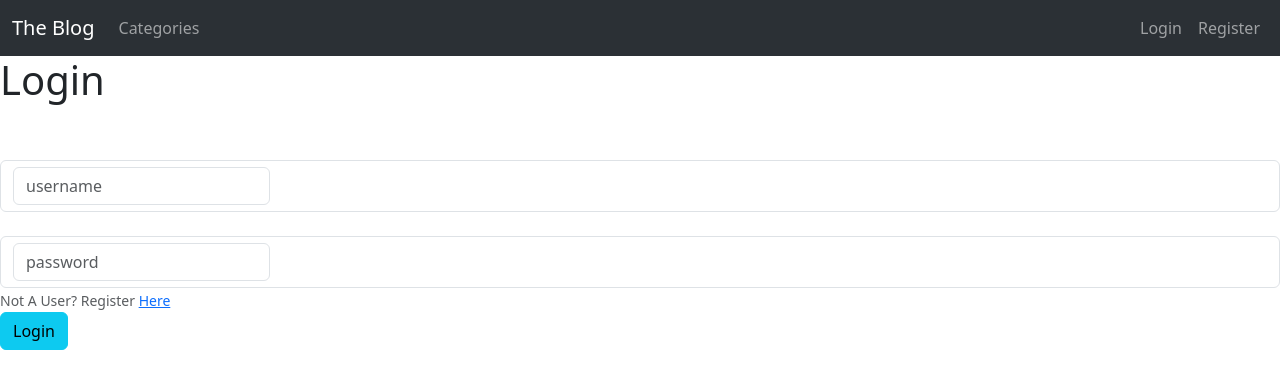
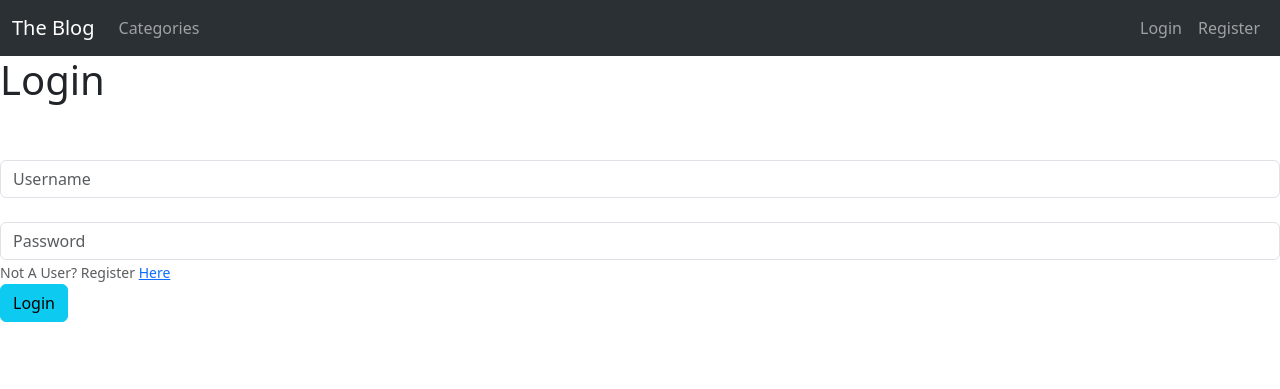
Before and after one commit to NoirEgoiste/TheBlog, a Django app: page /members/login/ in a window 1280 px wide. Shown: the top 389 px of the page. Run offline with Django 4.2, Linux system fonts and the light colour scheme.

Commit message:
Bug Fixing: Login on Page, Like, DisLike, user profile.

```diff
--- a/Blog/settings.py
+++ b/Blog/settings.py
@@ -150,4 +150,4 @@ MEDIA_ROOT = os.path.join(BASE_DIR, 'media')
 DEFAULT_AUTO_FIELD = 'django.db.models.BigAutoField'
 
 LOGIN_REDIRECT_URL = 'home'
-LOGOUT_REDIRECT_URL = 'home'
+LOGOUT_REDIRECT_URL = 'login'
--- a/members/forms.py
+++ b/members/forms.py
@@ -13,7 +13,7 @@ class ProfilePageForm(forms.ModelForm):
         widgets = {
             'bio': forms.Textarea(attrs={'class': 'form-control'}),
             'profile_pic': forms.FileInput(attrs={'class': 'form-control'}),
-            'website_url': forms.TextInput(attrs={'class': 'form-control'}),
+            'website_url': forms.URLInput(attrs={'class': 'form-control'}),
             'telegram': forms.TextInput(attrs={'class': 'form-control'}),
             'facebook_url': forms.TextInput(attrs={'class': 'form-control'}),
             'twitter_url': forms.TextInput(attrs={'class': 'form-control'}),
--- a/members/templates/registration/edit_profile.html
+++ b/members/templates/registration/edit_profile.html
@@ -1,7 +1,7 @@
 {% extends 'base.html' %}
 {% block title %}Edit Profile{% endblock %}
 {% block content %}
-    {% if user.is_authenticated and user.id == user.profile.id %}
+    {% if user.is_authenticated %}
 
     <h1>Edit Settings</h1>
     <br><br>
--- a/members/templates/registration/login.html
+++ b/members/templates/registration/login.html
@@ -1,37 +1,32 @@
- {% extends 'base.html' %}
+{% extends 'base.html' %}
 {% block title %}Login{% endblock %}
 {% block content %}
 
     <h1>Login</h1>
     <br><br>
     <div  class="form-group">
-    <form method="post">
+    <form method="post" id="login_form">
         {% csrf_token %}
-        <div class="form-control">
-            <div class="row g-3 align-items-center" name="username">
-              <div class="col-auto" >
-                  <label for="inputUsername">
-                      <input type='text' placeholder="username" id="inputUsername" class="form-control">
-                  </label>
-              </div>
-            </div>
+        <div class="form-group">
+            <input type='text'
+                 class="form-control"
+                 placeholder="Username"
+                 name="username">
+
         </div>
         <br>
-        <div class="form-control">
-            <div class="row g-3 align-items-center" name="password">
-                <div class="col-auto">
-                    <div class="col-auto">
-                        <label for="inputPassword6">
-                            <input type="password" id="inputPassword6" class="form-control" aria-describedby="passwordHelpInline" placeholder="password">
-                        </label>
-                    </div>
-                </div>
-            </div>
+
+        <div class="form-group">
+            <input type="password"
+                   class="form-control"
+                   placeholder="Password"
+                   name="password">
         </div>
-        <small id="emailHelp" class="form-text text-muted">Not A User?
+
+        <small class="form-text text-muted">Not A User?
         Register <a href="{% url 'register' %}">Here</a></small>
         <br>
-        <button class="btn btn-info" type="submit">Login</button>
+        <button class="btn btn-info" type="submit" form="login_form">Login</button>
     </form>
     </div>
 
--- a/members/templates/registration/password_success.html
+++ b/members/templates/registration/password_success.html
@@ -1,4 +1,4 @@
- {% extends 'base.html' %}
+{% extends 'base.html' %}
 {% block title %}Password Updated{% endblock %}
 {% block content %}
 
--- a/members/urls.py
+++ b/members/urls.py
@@ -10,7 +10,12 @@ urlpatterns = [
     path('edit_profile/', UserEditView.as_view(), name='edit-profile'),
     path('password/', PasswordsChangeView.as_view(), name='password-change'),
     path('password_success', password_success, name='password_success'),
-    path('<int:pk>/profile/', ShowProfilePageView.as_view(), name='show_profile_page'),
-    path('<int:pk>/edit_profile_page/', EditProfilePageView.as_view(), name='edit_profile_page'),
-    path('create_profile_page/', CreateProfilePageView.as_view(), name='create_profile_page')
+    path('profile/<int:pk>',
+         ShowProfilePageView.as_view(), name='show-profile-page'),
+
+    path('edit_profile_page/<int:pk>',
+         EditProfilePageView.as_view(), name='edit_profile_page'),
+
+    path('create_profile_page/',
+         CreateProfilePageView.as_view(), name='create_profile_page')
 ]
--- a/mini_blog/templates/base.html
+++ b/mini_blog/templates/base.html
@@ -83,7 +83,7 @@
                                         <li><a class="dropdown-item" href="{% url 'edit-profile'%}">Edit Settings</a></li>
                                           {% if user.profile.id %}
                                             <li><a class="dropdown-item" href="{% url 'edit_profile_page' user.profile.id %}">Edit Profile Page</a></li>
-                                            <li><a class="dropdown-item" href="{% url 'show_profile_page' user.profile.id %}">Show Profile Page</a></li>
+                                            <li><a class="dropdown-item" href="{% url 'show-profile-page' user.profile.id %}">Show Profile Page</a></li>
                                           {% else %}
                                             <li><a class="dropdown-item" href="{% url 'create_profile_page' %}">Create Profile Page</a></li>
                                           {% endif %}
--- a/mini_blog/urls.py
+++ b/mini_blog/urls.py
@@ -1,24 +1,27 @@
 from django.urls import path
 from .views import (HomeView, ArticleDetailView, AddPostView, UpdatePostView,
-                    DeletePostView, AddCategoryView, CategoryView,
-                    CategoryListView, LikeView, AddCommentView)
+                    DeletePostView, AddCategoryView, category_view,
+                    category_list_view, like_view, AddCommentView)
 
 urlpatterns = [
     path('', HomeView.as_view(), name='home'),
-    path('add_post/', AddPostView.as_view(), name='add_post'),
-    path(
-        'article/<int:pk>', ArticleDetailView.as_view(), name='article-detail'
-    ),
-    path(
-        'article/edit/<int:pk>', UpdatePostView.as_view(), name='update_post'
-    ),
-    path(
-        'article/<int:pk>/remove', DeletePostView.as_view(),
-        name='delete_post'),
+
+    path('add_post/', AddPostView.as_view(),
+         name='add_post'),
+
+    path('article/<int:pk>',
+         ArticleDetailView.as_view(), name='article-detail'),
+
+    path('article/edit/<int:pk>',
+         UpdatePostView.as_view(), name='update_post'),
+
+    path('article/<int:pk>/remove',
+         DeletePostView.as_view(), name='delete_post'),
+
     path('add_category/', AddCategoryView.as_view(), name='add_category'),
-    path('category/<str:cats>/', CategoryView, name='category'),
-    path('category-list/', CategoryListView, name='category-list'),
-    path('like/<int:pk>', LikeView, name='like_post'),
+    path('category/<str:cats>/', category_view, name='category'),
+    path('category-list/', category_list_view, name='category-list'),
+    path('like/<int:pk>', like_view, name='like_post'),
     path('article/<int:pk>/comment', AddCommentView.as_view(),
          name='add_comment'),
 
```
Also changed, not shown: members/templates/registration/edit_profile_page.html (+8 -4 lines), members/views.py (+3 -7 lines), mini_blog/forms.py (+3 -4 lines), mini_blog/templates/article_details.html (+7 -5 lines), mini_blog/views.py (+26 -33 lines), README.md, db.sqlite3, media/profile/user/images/ab67616d0000b2732a2db4ab04898592dc020d38.jpg (added), media/profile/user/images/ab67616d0000b2732a2db4ab04898592dc020d38_09KYHo7.jpg (added), media/profile/user/images/ab67616d0000b2732a2db4ab04898592dc020d38_oqFW2jB.jpg (added), media/profile/user/images/images.jpg (added), media/profile/user/images/photo_2023-07-08_01-36-03.jpg (added).
